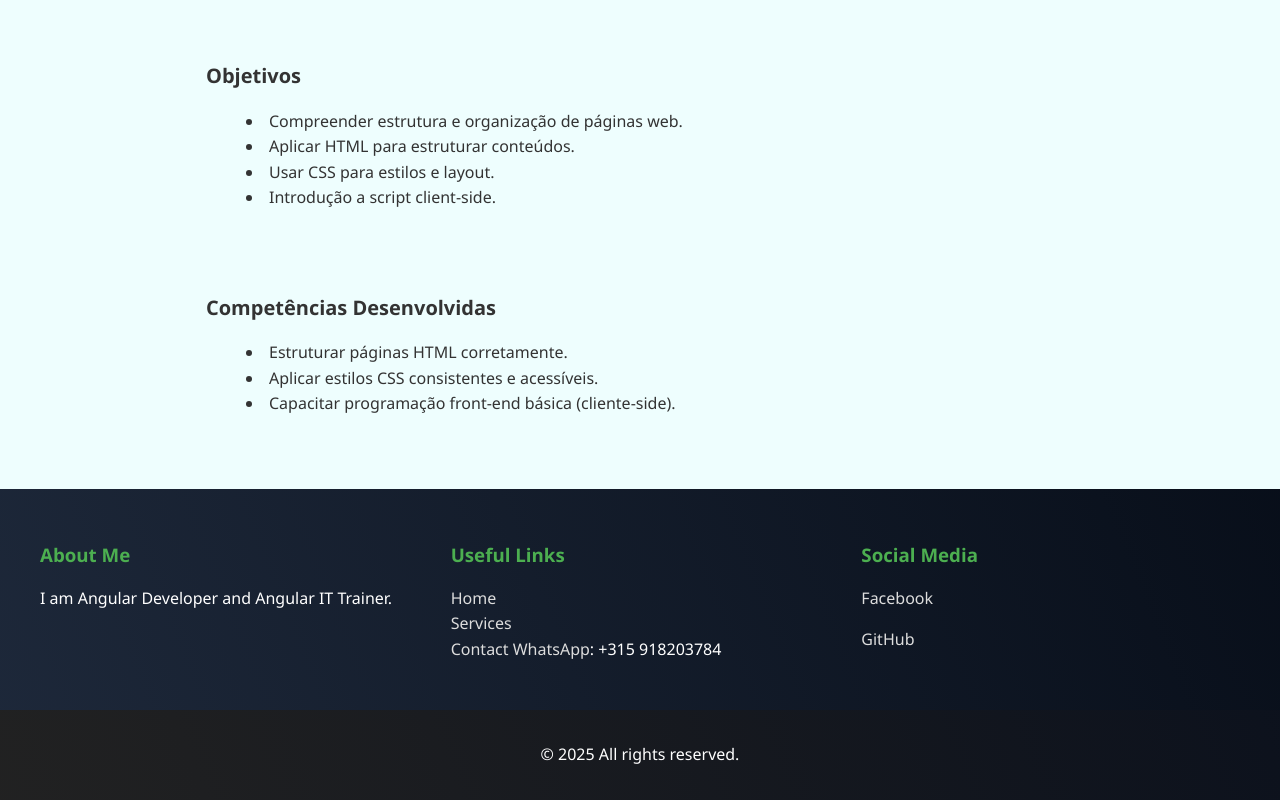
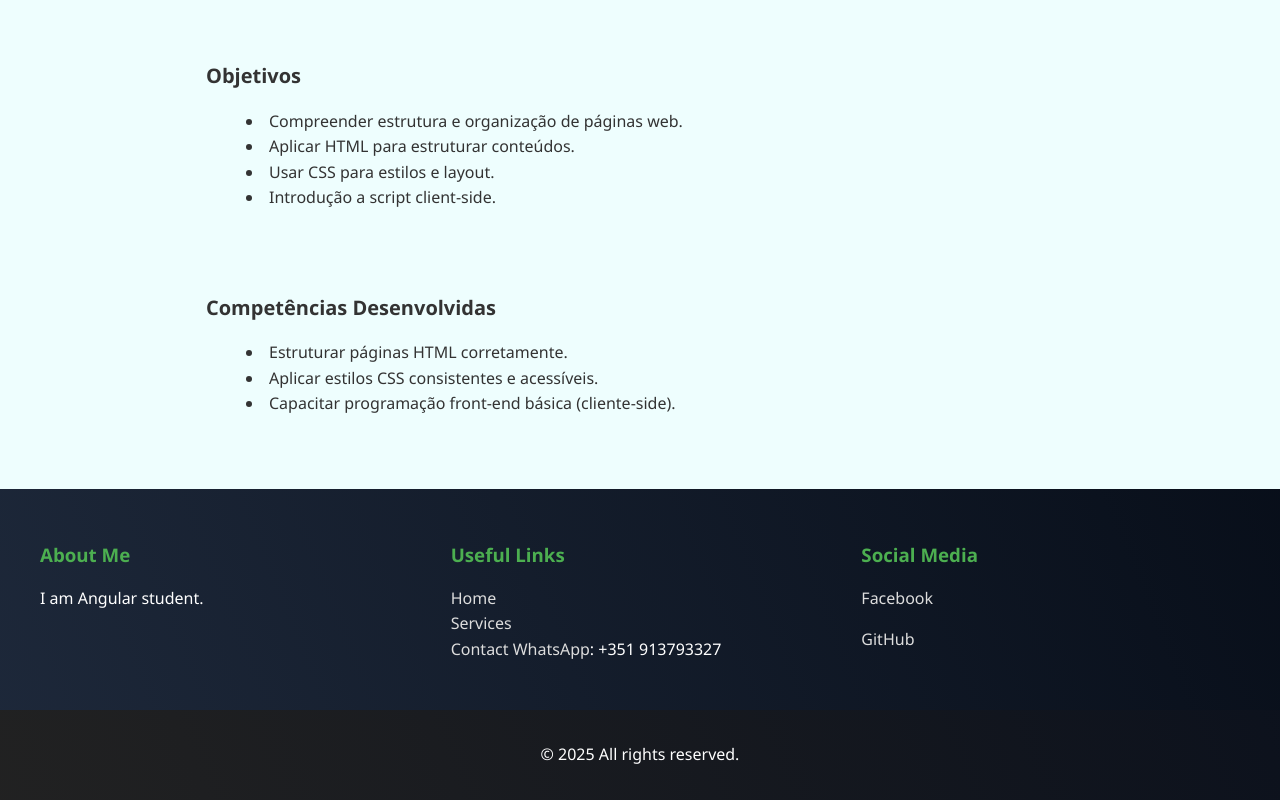
Before and after one commit to JoselitoMoura/UC00604-Programa-WEB, an Angular app: page /welcome in a window 1280 px wide. Shown: the part 586-1386 px from the top of the page. Built offline with nearby package versions, Linux system fonts and the light colour scheme.

Commit message:
Alterada as cores no arquivo settings.json; Alterado o footer.html com atualização dos dados nas redes sociais.

```diff
--- a/src/app/componentes/footer/footer.html
+++ b/src/app/componentes/footer/footer.html
@@ -3,21 +3,21 @@
     <div class="footer-content">
       <div class="footer-section">
         <h3>About Me</h3>
-        <p>I am Angular Developer and Angular IT Trainer.</p>
+        <p>I am Angular student.</p>
       </div>
       <div class="footer-section">
         <h3>Useful Links</h3>
         <ul>
-          <li><a href="https://tonyfilhocurriculum.web.app/" target="_blank" rel="noopener noreferrer">Home</a></li>
+          <li><a href="https://joselitomourabarbosa.web.app/" target="_blank" rel="noopener noreferrer">Home</a></li>
           <li><a href="#">Services</a></li>
-          <li><a href="#">Contact WhatsApp</a>: +315 918203784</li>
+          <li><a href="#">Contact WhatsApp</a>: +351 913793327</li>
         </ul>
       </div>
       <div class="footer-section">
         <h3>Social Media</h3>
         <div class="social-links">
-          <a href="https://www.facebook.com/share/18za4Y2ASW/" target="_blank" rel="noopener noreferrer">Facebook</a>
-          <a href="https://github.com/Tonyfilho" target="_blank" rel="noopener noreferrer">GitHub</a>
+          <a href="https://www.facebook.com/profile.php?id=61577395996612" target="_blank" rel="noopener noreferrer">Facebook</a>
+          <a href="https://github.com/JoselitoMoura" target="_blank" rel="noopener noreferrer">GitHub</a>
 
         </div>
       </div>
```
